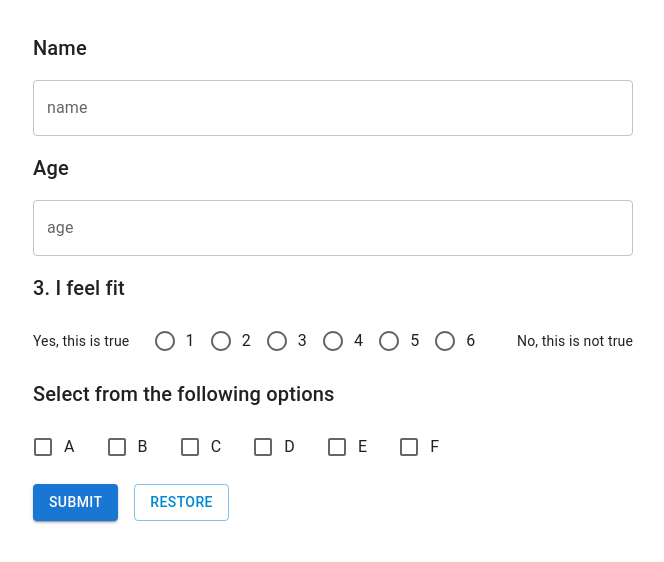
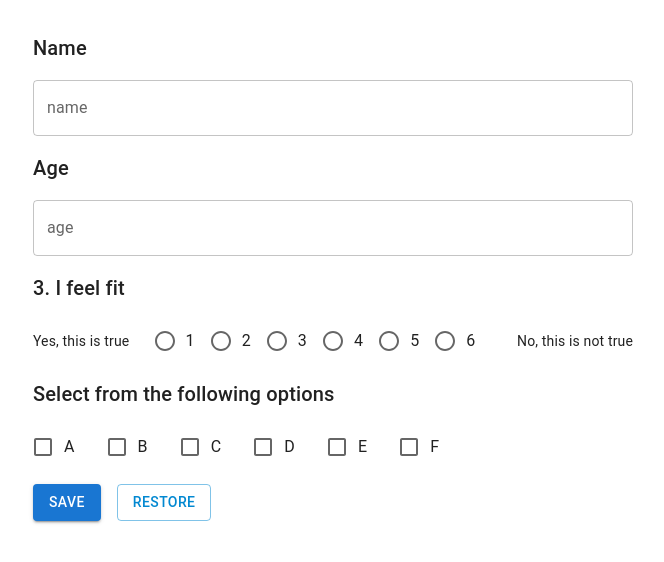
Before and after one commit to pdfusion/PDFusion_UI, a React (Vite) app: page /questionnaire in a window 1280 px wide. Shown: the top 562 px of the page, without its empty margins (331-995 px from the left). Built offline with nearby package versions, Linux system fonts and the light colour scheme.

Commit message:
Replace Submit and Download buttons with Save

```diff
--- a/src/Components/Questionnaire.tsx
+++ b/src/Components/Questionnaire.tsx
@@ -20,7 +20,6 @@ const Questionnaire: React.FC = () => {
     selectedOptions: [] as string[]
   });
 
-  const [isSubmitted, setIsSubmitted] = useState(false);
   const fileInputRef = useRef<HTMLInputElement>(null);
 
   const handleChange = (field: keyof typeof formData) => (
@@ -41,7 +40,6 @@ const Questionnaire: React.FC = () => {
 
   const handleSubmit = (event: React.FormEvent) => {
     event.preventDefault();
-    setIsSubmitted(true);
     console.log('sr log handleSubmit() >> formData:', formData);
   };
 
@@ -78,7 +76,6 @@ const Questionnaire: React.FC = () => {
           feelsFit: parsedData.feelsFit || '',
           selectedOptions: parsedData.selectedOptions || []
         });
-        setIsSubmitted(true);
       } catch (error) {
         console.error('Invalid JSON file:', error);
       }
@@ -148,14 +145,9 @@ const Questionnaire: React.FC = () => {
       </FormControl>
 
       <Box sx={{ display: 'flex', gap: 2 }}>
-        <Button type="submit" variant="contained" color="primary">
-          Submit
+        <Button type="submit" variant="contained" color="primary" onClick={handleDownload}>
+          Save
         </Button>
-        {isSubmitted && (
-          <Button variant="outlined" color="secondary" onClick={handleDownload}>
-            Download
-          </Button>
-        )}
         <Button variant="outlined" color="info" onClick={handleRestoreClick}>
           Restore
         </Button>
```
